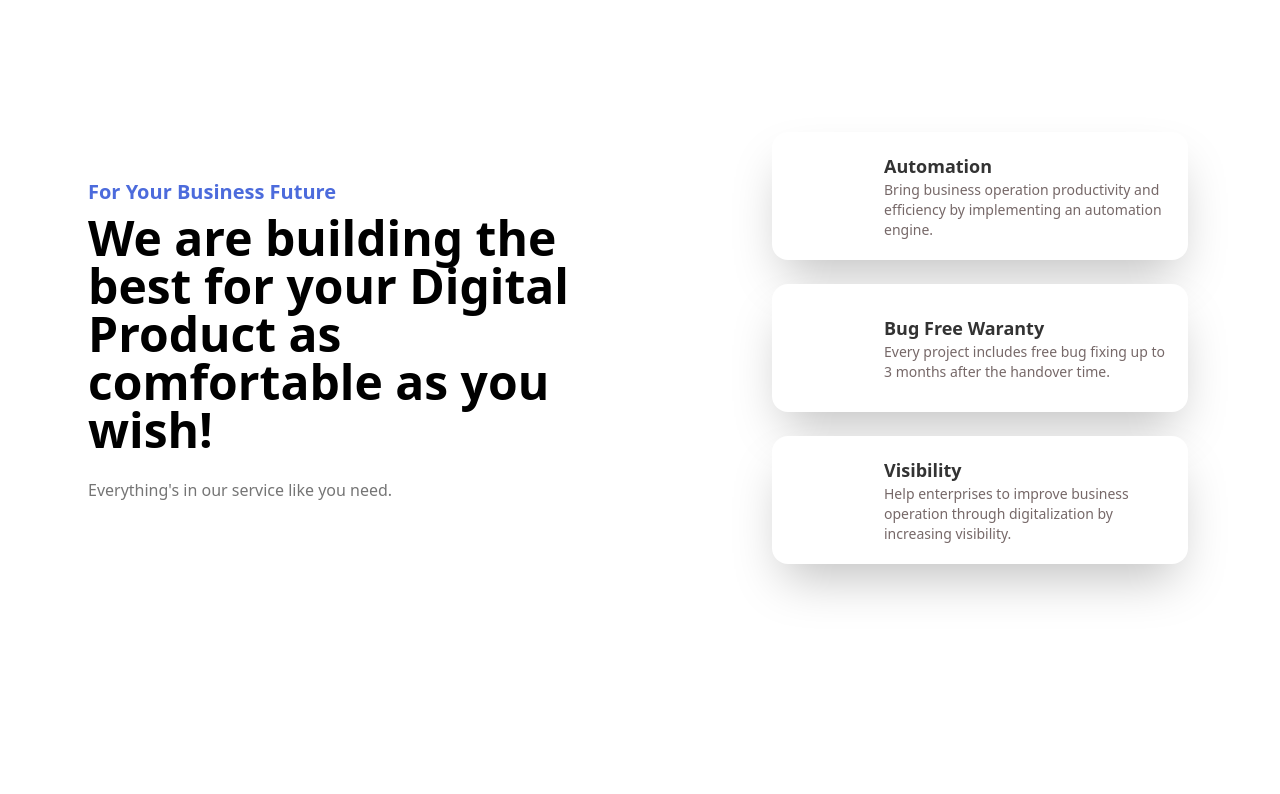
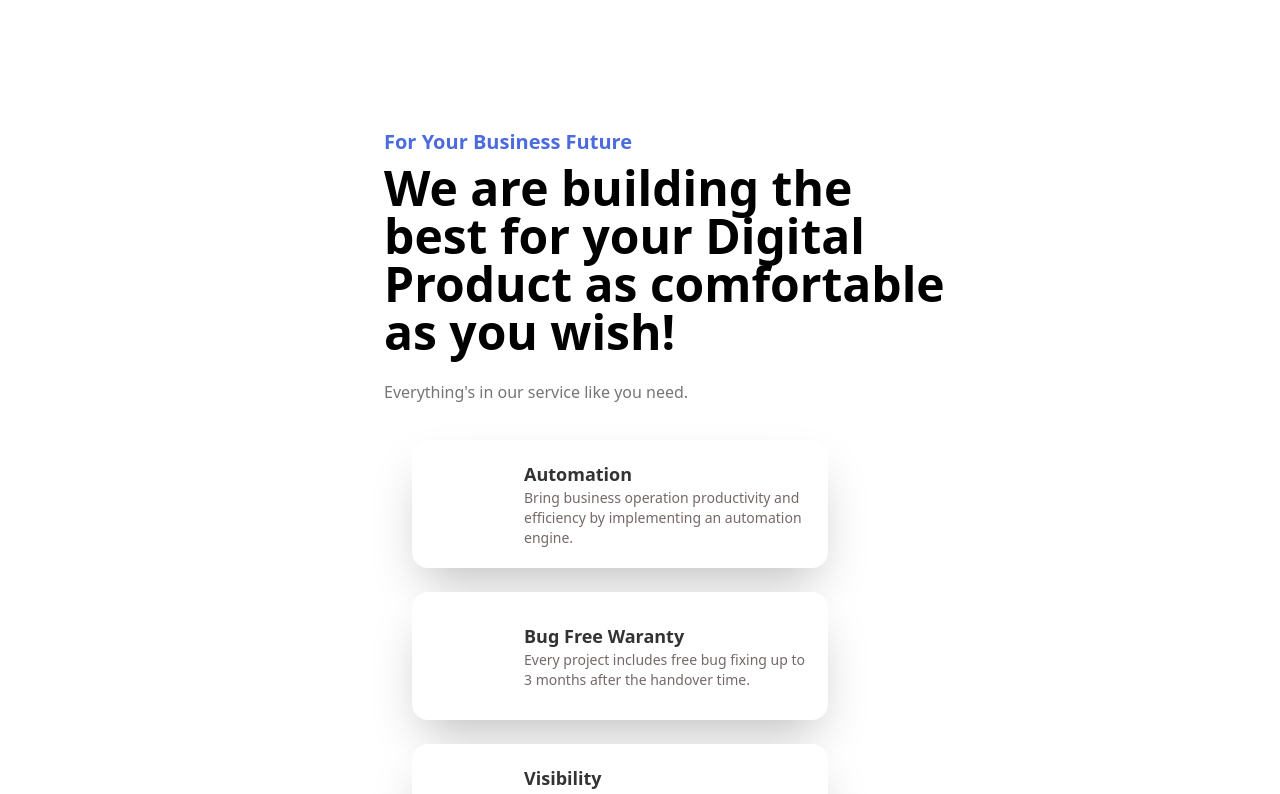
Before and after one commit to fao30/faotech-frontend, a React (Create React App) app: page / in a window 1280 px wide. Shown: the part 900-1694 px from the top of the page. Built offline with nearby package versions, Linux system fonts and the light colour scheme; some icons are missing.

Commit message:
optimized for phone, tablet

```diff
--- a/src/pages/Home/components/HeroContent.js
+++ b/src/pages/Home/components/HeroContent.js
@@ -12,7 +12,7 @@ const HeroContent = () => {
       <div class="my-6 lg:my-[11rem] z-10">
         <div class="flex lg:justify-around justify-center flex-wrap items-center">
           {/* HEADER TITLE */}
-          <div class="mx-10 lg:mx-0 lg:pl-14 w-full lg:w-[35rem] md:w-4/5">
+          <div class="mx-10 lg:pl-14 w-full lg:w-[39rem] md:w-4/5">
             <motion.div
               initial={{ x: "-20%" }}
               animate={{ x: "calc(100% - 100%)" }}
@@ -33,7 +33,7 @@ const HeroContent = () => {
           {/* DON'T DELETE CODES BELOW */}
           {/* <div class="hidden lg:md:sm:flex absolute w-7/12 h-4/5 right-0 bg-primary-300 blur-3xl"></div>
           <div class="md:lg:hidden w-1/5 h-2/5 top-3/4 right-0 absolute rounded-2xl bg-blue-100 blur-3xl"></div> */}
-          <div class="z-10 mx-10 rounded-box w-full md:w-4/5 sm:w-full lg:w-2/5 bg-transparent flex justify-center lg:justify-end flex-wrap items-center">
+          <div class="lg:pr-12 z-10 mx-10 rounded-box w-full md:w-4/5 sm:w-full lg:w-2/5 bg-transparent flex justify-center lg:justify-end flex-wrap items-center">
             <div>
               <CardMini
                 cardDescProps={
--- a/src/pages/Home/components/components/CardMini.js
+++ b/src/pages/Home/components/components/CardMini.js
@@ -4,7 +4,7 @@ const CardMini = ({ cardDescProps, cardIconProps, cardTitleProps }) => {
   return (
     <div class="flex justify-between items-center transition-all transform hover:scale-105 hover:cursor-pointer">
       <div class="bg-white text-ourWork-100 font-bold mx-5 my-3 shadow-2xl rounded-2xl">
-        <div class="flex flex-row flex-wrap justify-start items-center w-[25rem] h-32 ml-4">
+        <div class="flex flex-row flex-wrap justify-start items-center w-80 lg:w-[25rem] h-32 ml-4">
           <div class="fixed pl-4"> {cardIconProps} </div>
           <div class="ml-24 text-s sm:text-base md:lg:text-base font-normal mr-5">
             <h1 class="font-bold text-lg">{cardTitleProps}</h1>
--- a/src/pages/Home/components/components/CardWork.js
+++ b/src/pages/Home/components/components/CardWork.js
@@ -5,9 +5,9 @@ const CardWork = ({ cardIconProps, cardTitleProps }) => {
   return (
     <div class="flex justify-between items-center transition-all transform hover:scale-105 hover:cursor-pointer">
       <div class="bg-white text-ourWork-100 font-bold mx-5 my-3 shadow-2xl rounded-2xl">
-        <div class="flex flex-row justify-start items-center w-32 h-12 sm:h-16 sm:w-40 lg:h-16 lg:w-72 ml-4">
+        <div class="flex flex-row justify-start items-center w-[8.5rem] h-12 sm:h-16 sm:w-40 lg:h-16 lg:w-72 ml-4">
           <div class="fixed"> {cardIconProps} </div>
-          <div class="ml-10 text-s sm:text-base md:lg:text-base font-normal">
+          <div class="text-[#333333] ml-10 text-[12px] sm:text-base md:lg:text-base font-normal">
             {cardTitleProps}
           </div>
         </div>
```
